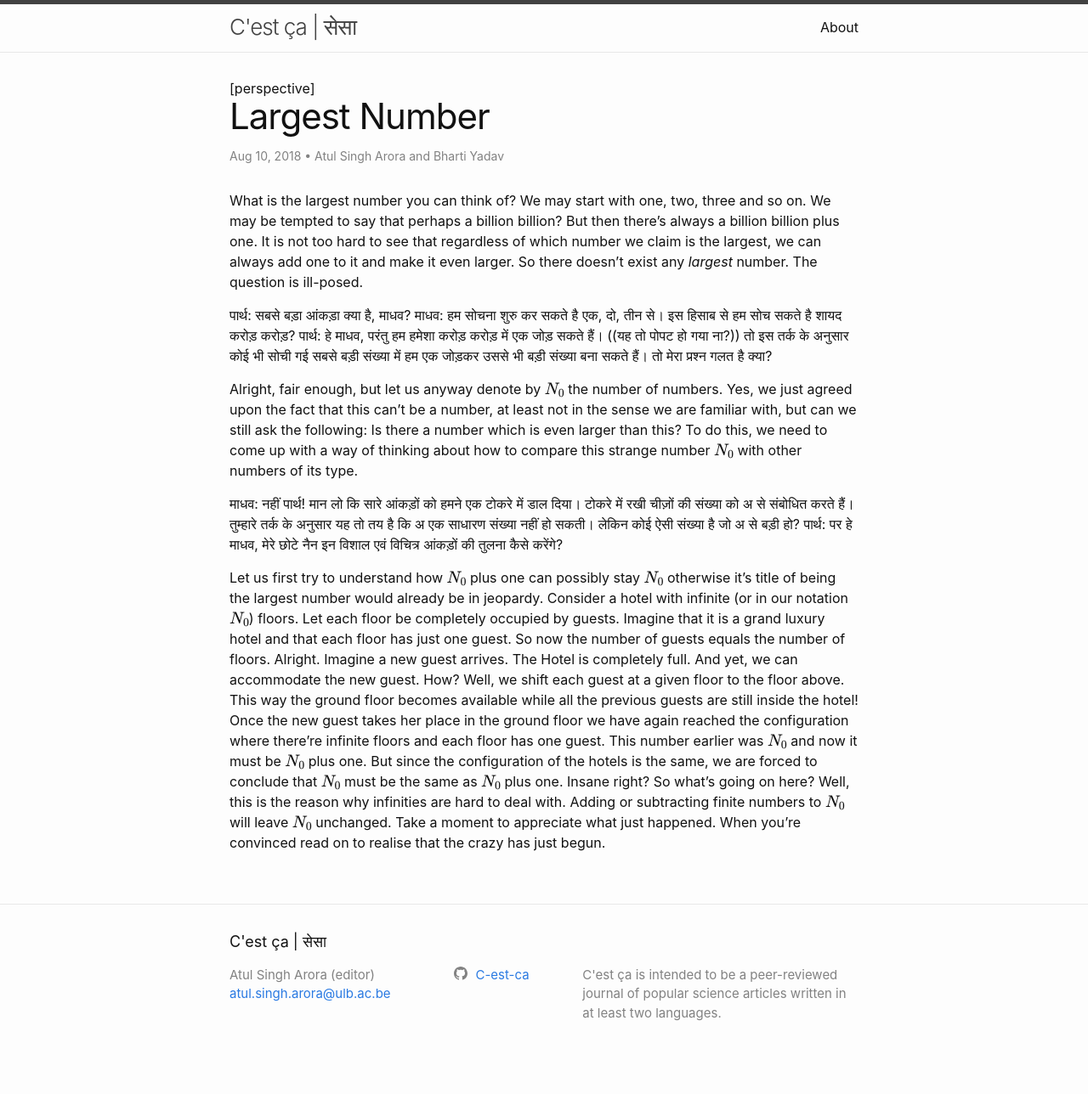
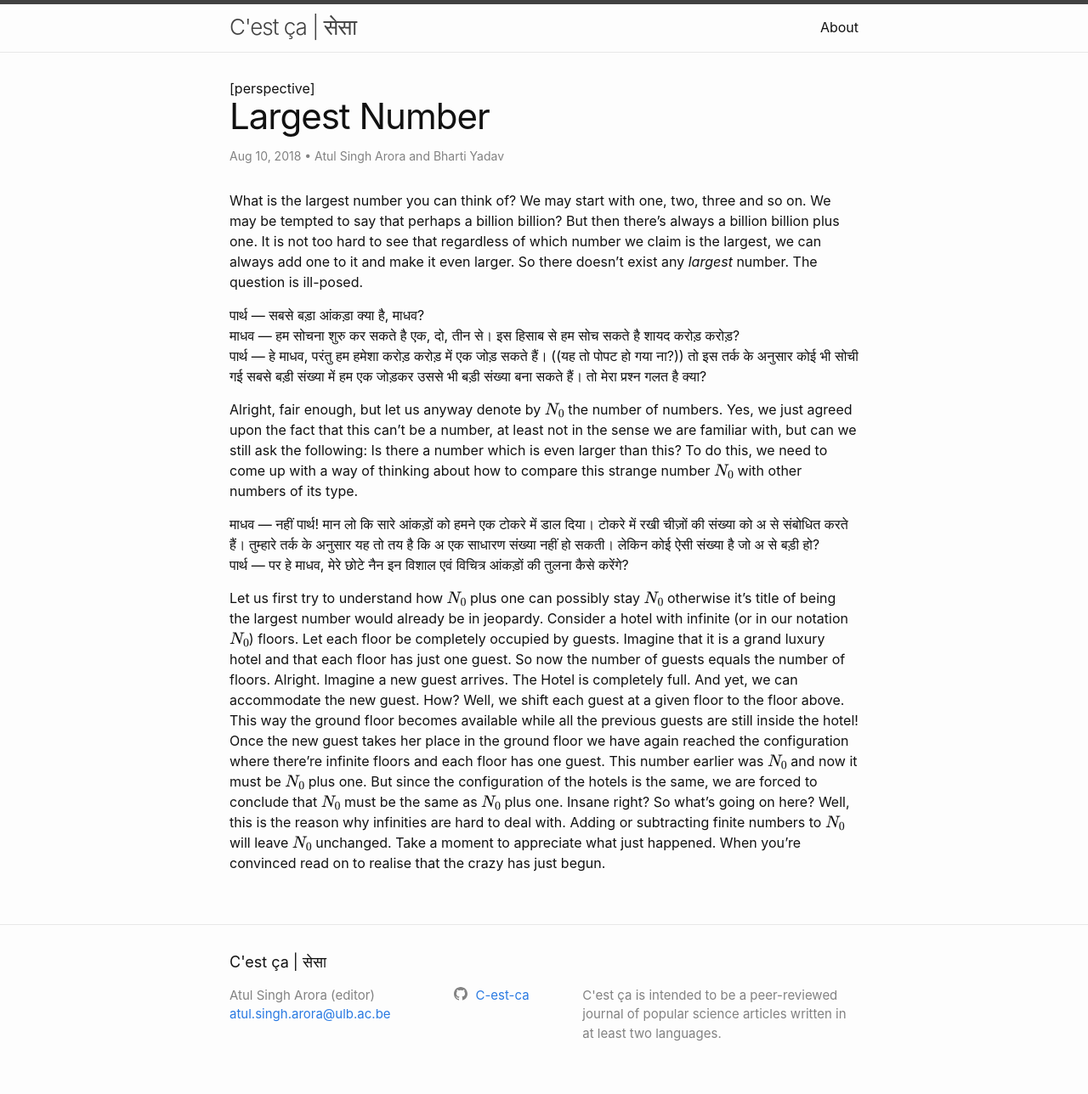
Before and after one commit to toAtulArora/c-est-ca.github.io, a Jekyll site: the page built from _posts/2018-08-10-largestNumber.md, in a window 1280 px wide. Shown: the whole page at 85% size. Built offline with Jekyll 4.4.1, drawn with Linux system fonts in a browser that asks for light colours; formulas are drawn with MathJax 3; before the commit the page ends 1264 px from its top, so only the background shows below that.

Commit message:
Fixed the formatting

```diff
--- a/_posts/2018-08-10-largestNumber.md
+++ b/_posts/2018-08-10-largestNumber.md
@@ -8,13 +8,13 @@ meta: "Perspective"
 
 What is the largest number you can think of? We may start with one, two, three and so on. We may be tempted to say that perhaps a billion billion? But then there's always a billion billion plus one. It is not too hard to see that regardless of which number we claim is the largest, we can always add one to it and make it even larger. So there doesn't exist any *largest* number. The question is ill-posed.
 
-पार्थ: सबसे बड़ा आंकड़ा क्या है, माधव?
-माधव: हम सोचना शुरु कर सकते है एक, दो, तीन से। इस हिसाब से हम सोच सकते है शायद करोड़ करोड़?
-पार्थ: हे माधव, परंतु हम हमेशा करोड़ करोड़ में एक जोड़ सकते हैं। ((यह तो पोपट हो गया ना?)) तो इस तर्क के अनुसार कोई भी सोची गई सबसे बड़ी संख्या में हम एक जोड़कर उससे भी बड़ी संख्या बना सकते हैं। तो मेरा प्रश्न गलत है क्या?
+पार्थ — सबसे बड़ा आंकड़ा क्या है, माधव?
+माधव — हम सोचना शुरु कर सकते है एक, दो, तीन से। इस हिसाब से हम सोच सकते है शायद करोड़ करोड़?
+पार्थ — हे माधव, परंतु हम हमेशा करोड़ करोड़ में एक जोड़ सकते हैं। ((यह तो पोपट हो गया ना?)) तो इस तर्क के अनुसार कोई भी सोची गई सबसे बड़ी संख्या में हम एक जोड़कर उससे भी बड़ी संख्या बना सकते हैं। तो मेरा प्रश्न गलत है क्या?
 
 Alright, fair enough, but let us anyway denote by $$N_0$$ the number of numbers. Yes, we just agreed upon the fact that this can't be a number, at least not in the sense we are familiar with, but can we still ask the following: Is there a number which is even larger than this? To do this, we need to come up with a way of thinking about how to compare this strange number $$N_0$$ with other numbers of its type.
 
-माधव: नहीं पार्थ! मान लो कि सारे आंकड़ों को हमने एक टोकरे में डाल दिया। टोकरे में रखी चीज़ों की संख्या को अ से संबोधित करते हैं। तुम्हारे तर्क के अनुसार यह तो तय है कि अ एक साधारण संख्या नहीं हो सकती। लेकिन कोई ऐसी संख्या है जो अ से बड़ी हो?
-पार्थ: पर हे माधव, मेरे छोटे नैन इन विशाल एवं विचित्र आंकड़ों की तुलना कैसे करेंगे?
+माधव — नहीं पार्थ! मान लो कि सारे आंकड़ों को हमने एक टोकरे में डाल दिया। टोकरे में रखी चीज़ों की संख्या को अ से संबोधित करते हैं। तुम्हारे तर्क के अनुसार यह तो तय है कि अ एक साधारण संख्या नहीं हो सकती। लेकिन कोई ऐसी संख्या है जो अ से बड़ी हो?
+पार्थ — पर हे माधव, मेरे छोटे नैन इन विशाल एवं विचित्र आंकड़ों की तुलना कैसे करेंगे?
 
 Let us first try to understand how $$N_0$$ plus one can possibly stay $$N_0$$ otherwise it's title of being the largest number would already be in jeopardy. Consider a hotel with infinite (or in our notation $$N_0$$) floors. Let each floor be completely occupied by guests. Imagine that it is a grand luxury hotel and that each floor has just one guest. So now the number of guests equals the number of floors. Alright. Imagine a new guest arrives. The Hotel is completely full. And yet, we can accommodate the new guest. How? Well, we shift each guest at a given floor to the floor above. This way the ground floor becomes available while all the previous guests are still inside the hotel! Once the new guest takes her place in the ground floor we have again reached the configuration where there're infinite floors and each floor has one guest. This number earlier was $$N_0$$ and now it must be $$N_0$$ plus one. But since the configuration of the hotels is the same, we are forced to conclude that $$N_0$$ must be the same as $$N_0$$ plus one. Insane right? So what's going on here? Well, this is the reason why infinities are hard to deal with. Adding  or subtracting finite numbers to $$N_0$$ will leave $$N_0$$ unchanged. Take a moment to appreciate what just happened. When you're convinced read on to realise that the crazy has just begun.
```
